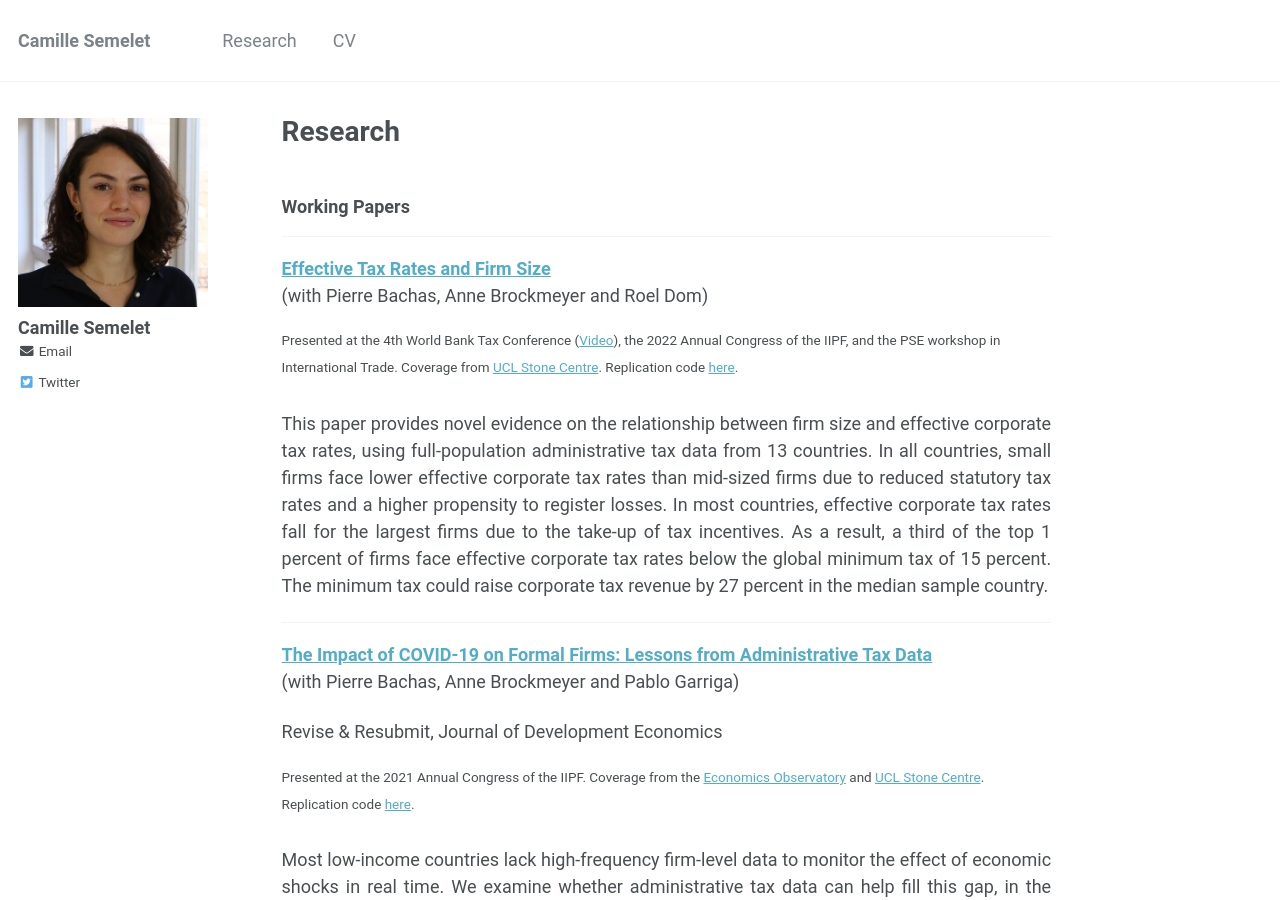
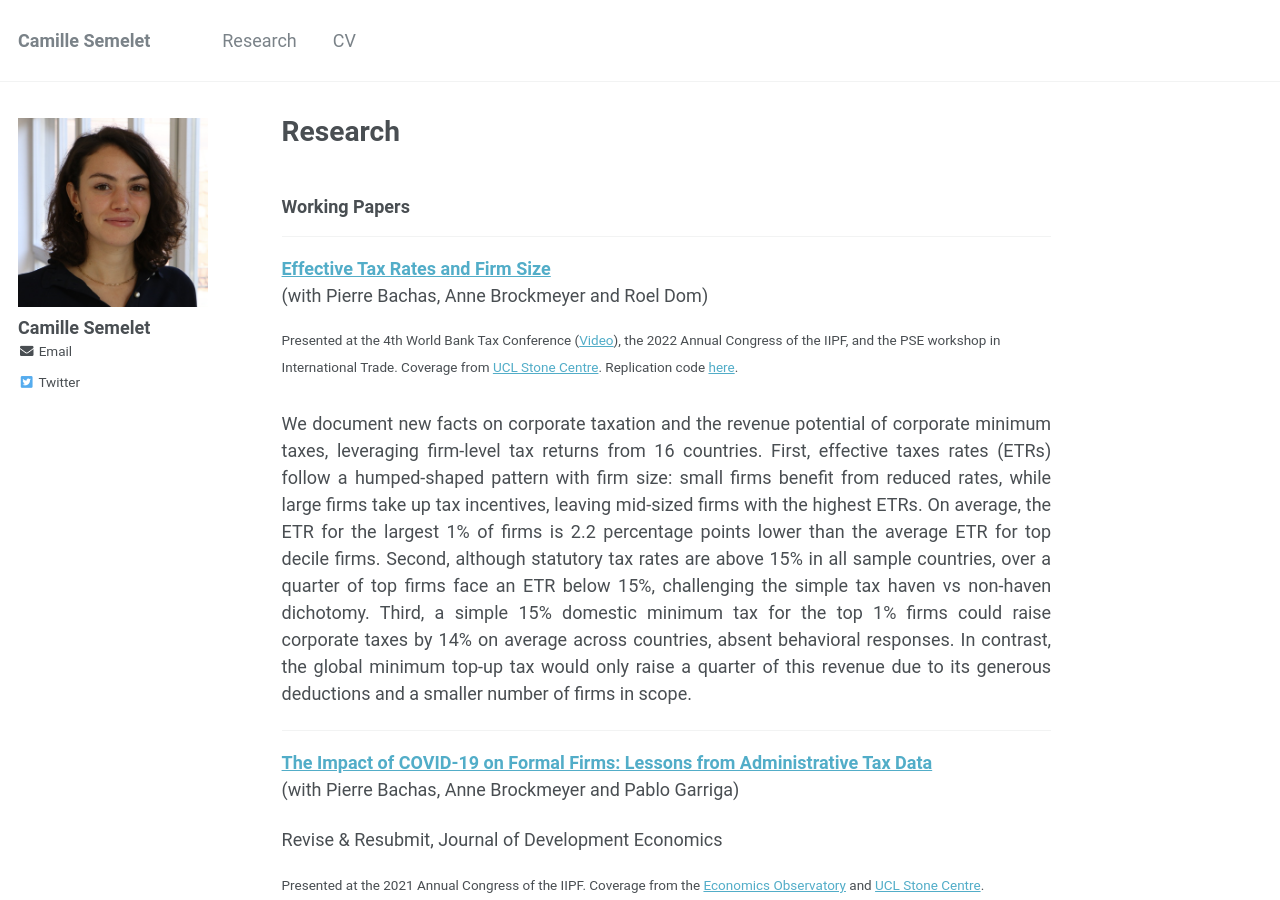
Before and after one commit to CamilleSemelet/camillesemelet.github.io, a Jekyll site: the page built from _pages/research.md, in a window 1280 px wide and 900 px high. Built offline with Jekyll 4.4.1, drawn with Linux system fonts in a browser that asks for light colours.

Commit message:
Update research.md

```diff
--- a/_pages/research.md
+++ b/_pages/research.md
@@ -11,10 +11,10 @@ title: Research
 
 <sup>Presented at the 4th World Bank Tax Conference ([Video](https://worldbank.scene7.com/s7viewers/html5/VideoViewer.html?asset=worldbankprod/tax-conference-camille-semelet-AVS&config=worldbankprod/WB-Standard-Player-1&serverUrl=https://worldbank.scene7.com/is/image/&contenturl=https://worldbank.scene7.com/is/content/&posterimage=worldbankprod/tax-conference-camille-semelet-AVS&videoserverurl=https://worldbank.scene7.com/is/content)), the 2022 Annual Congress of the IIPF, and the PSE workshop in International Trade. Coverage from  [UCL Stone Centre](https://www.stone-econ.org/research/effective-tax-rates-and-firm-size). Replication code [here](https://github.com/CamilleSemelet/International-Tax-Data-Lab).<sup>
 
-<p align="justify">This paper provides novel evidence on the relationship between firm size and effective corporate tax rates, using full-population administrative tax data from 13 countries. In all countries, small firms face lower effective corporate tax rates than mid-sized firms due to reduced statutory tax rates and a higher propensity to register losses. In most countries, effective corporate tax rates fall for the largest firms due to the take-up of tax incentives. As a result, a third of the top 1 percent of firms face effective corporate tax rates below the global minimum tax of 15 percent. The minimum tax could raise corporate tax revenue by 27 percent in the median sample country.</p>
+<p align="justify">We document new facts on corporate taxation and the revenue potential of corporate minimum taxes, leveraging firm-level tax returns from 16 countries. First, effective taxes rates (ETRs) follow a humped-shaped pattern with firm size: small firms benefit from reduced rates, while large firms take up tax incentives, leaving mid-sized firms with the highest ETRs. On average, the ETR for the largest 1% of firms is 2.2 percentage points lower than the average ETR for top decile firms. Second, although statutory tax rates are above 15% in all sample countries, over a quarter of top firms face an ETR below 15%, challenging the simple tax haven vs non-haven dichotomy. Third, a simple 15% domestic minimum tax for the top 1% firms could raise corporate taxes by 14% on average across countries, absent behavioral responses. In contrast, the global minimum top-up tax would only raise a quarter of this revenue due to its generous deductions and a smaller number of firms in scope.</p>
 
 ---
-**[The Impact of COVID-19 on Formal Firms: Lessons from Administrative Tax Data](https://camillesemelet.github.io/files/covid_WP.pdf)**
+**[The Impact of COVID-19 on Formal Firms: Lessons from Administrative Tax Data](https://camillesemelet.github.io/files/covid19_firm_impact_evaluation_2024.pdf)**
 (with Pierre Bachas, Anne Brockmeyer and Pablo Garriga)
 
 Revise & Resubmit, Journal of Development Economics
```
